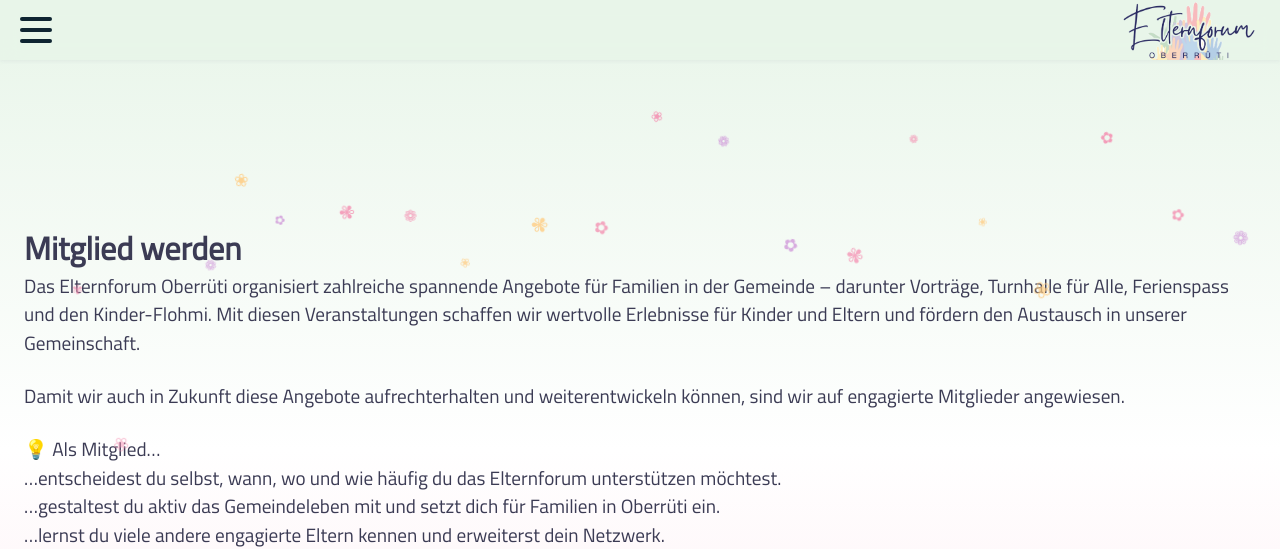
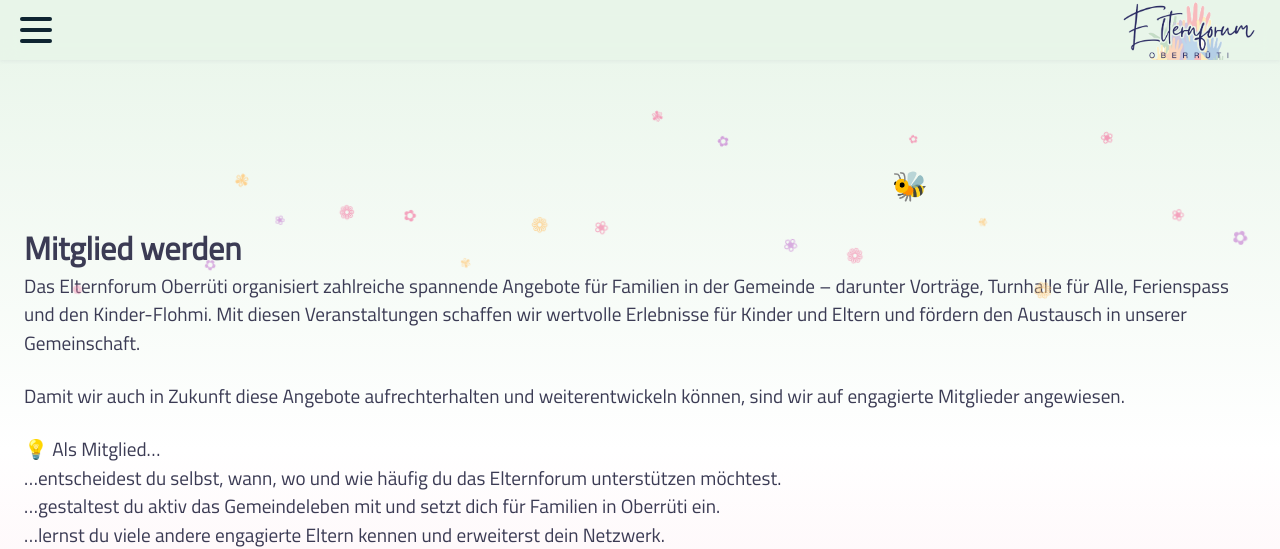
Before and after one commit to ef-oberrueti/ef-oberrueti.github.io, a Jekyll site: the page built from join.md, in a window 1280 px wide. Shown: the top 549 px of the page. Built offline with Jekyll 4.4.1, drawn with Linux system fonts in a browser that asks for light colours.

Commit message:
feat: add flying bee animation for spring theme
Co-Authored-By: Claude Sonnet 4.6 <noreply@anthropic.com>

```diff
--- a/_layouts/default.html
+++ b/_layouts/default.html
@@ -10,6 +10,9 @@
         <meta name="description" content="{{page.description}}">
       </head>
 <body>
+    <!-- Biene -->
+    <div class="bee"><span>🐝</span></div>
+
     <!-- Blütenblätter -->
     <div class="petal">❀</div>
     <div class="petal">✿</div>
--- a/_layouts/events.html
+++ b/_layouts/events.html
@@ -11,6 +11,9 @@
         <meta name="description" content="{{page.description}}">
       </head>
 <body>
+    <!-- Biene -->
+    <div class="bee">🐝</div>
+
     <!-- Blütenblätter -->
     <div class="petal">❀</div>
     <div class="petal">✿</div>
--- a/assets/css/spring.css
+++ b/assets/css/spring.css
@@ -71,6 +71,37 @@ body {
 .petal:nth-child(19) { left: 5%;  animation-duration: 12s; animation-delay: 0.4s; font-size: 0.8em; color: #F48FB1; }
 .petal:nth-child(20) { left: 17%; animation-duration: 14s; animation-delay: 2.1s; font-size: 1.1em; color: #FFCC80; }
 
+/* Biene – fliegt von rechts nach links, dann Pause */
+.bee {
+  position: fixed;
+  top: 20%;
+  left: 0;
+  z-index: 9998;
+  font-size: 1.8em;
+  pointer-events: none;
+  user-select: none;
+  /* flight path on wrapper */
+  animation: beeflight 22s ease-in-out infinite;
+}
+
+@keyframes beeflight {
+  0%   { translate: 112vw  0vh;  opacity: 1; }
+  10%  { translate:  90vw  3vh;  opacity: 1; }
+  20%  { translate:  70vw -2vh;  opacity: 1; }
+  30%  { translate:  50vw  4vh;  opacity: 1; }
+  40%  { translate:  30vw -2vh;  opacity: 1; }
+  50%  { translate:  10vw  3vh;  opacity: 1; }
+  55%  { translate: -12vw  1vh;  opacity: 1; }
+  56%  { translate: -12vw  1vh;  opacity: 0; }
+  57%  { translate: 112vw  0vh;  opacity: 0; }
+  100% { translate: 112vw  0vh;  opacity: 0; }
+}
+
+@keyframes beewing {
+  0%,100% { scale: 1 1;    }
+  50%     { scale: 1 0.80; }
+}
+
 /* Frühlings-Akzent für Event-Karten */
 ul li .title::before {
   background: var(--spring-green) !important;
```
